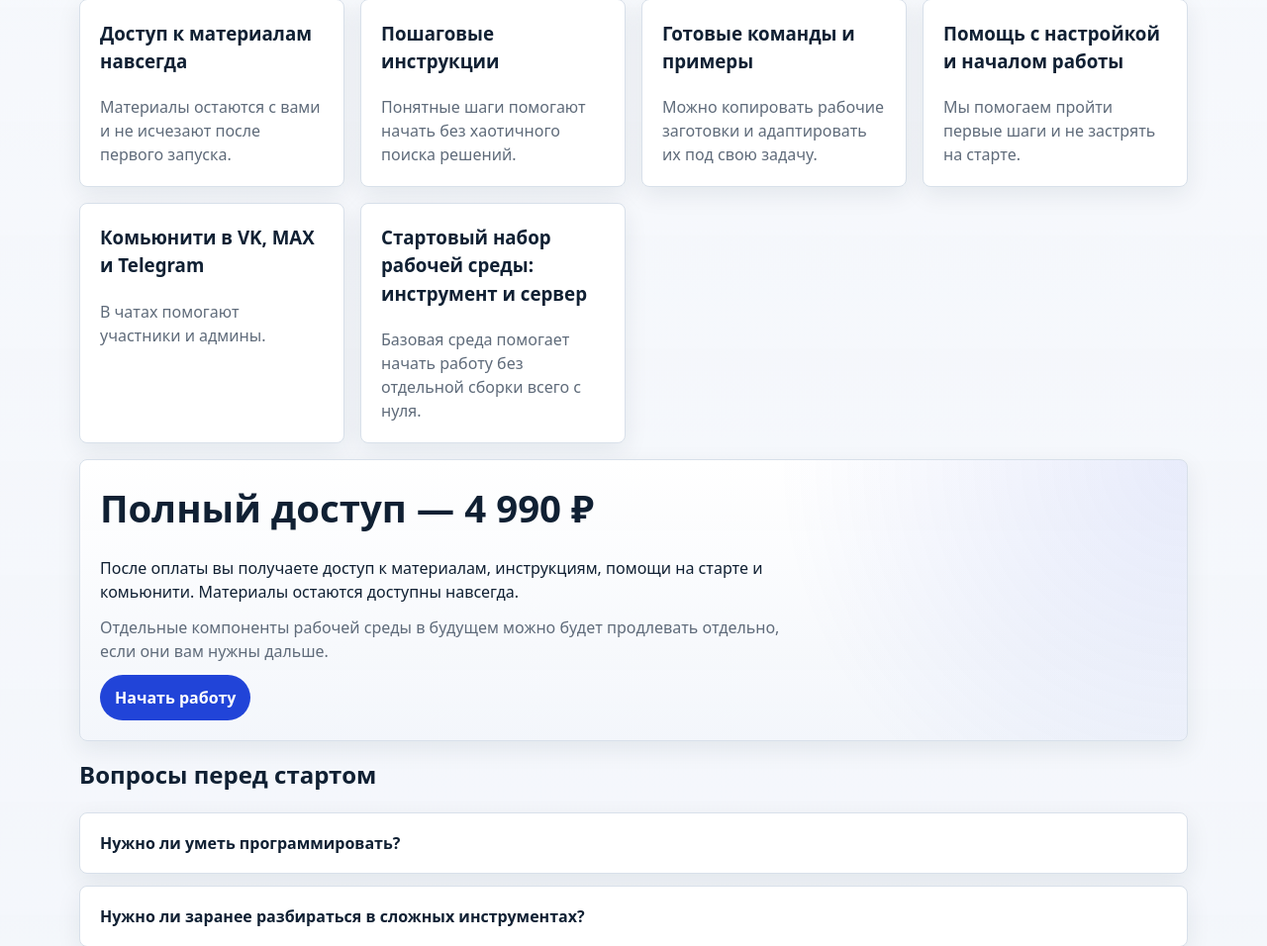
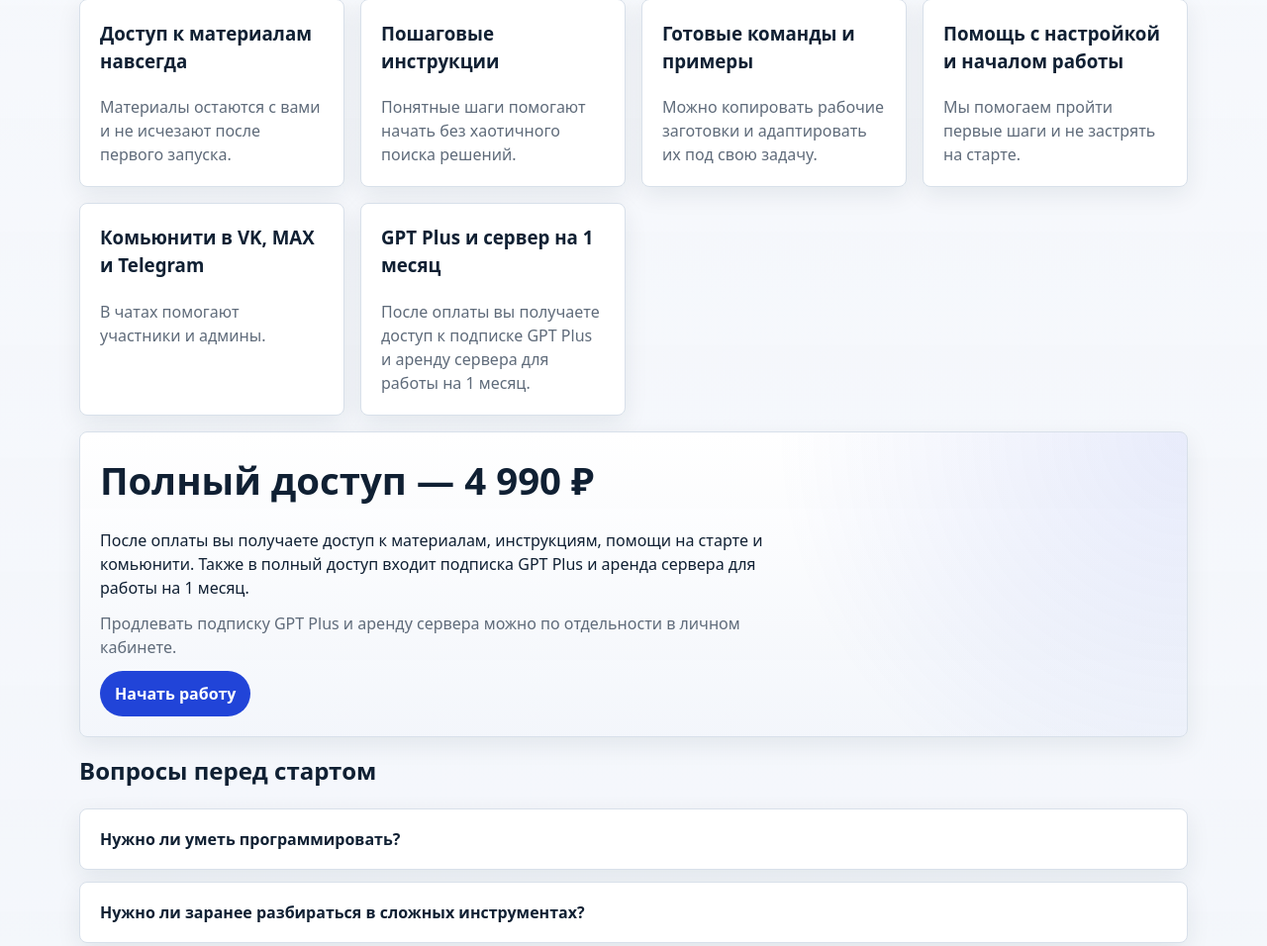
Before and after one commit to MaksimUnimax/ai-starter-community, a FastAPI app: page / in a window 1280 px wide. Shown: the part 3260-4216 px from the top of the page at 99% size. Run offline with FastAPI, Linux system fonts and the light colour scheme.

Commit message:
Clarify access and price copy

```diff
--- a/source/app/public_landing/templates/index.html
+++ b/source/app/public_landing/templates/index.html
@@ -163,8 +163,8 @@
         <p class="muted">В чатах помогают участники и админы.</p>
       </article>
       <article class="card stack value-card">
-        <h3 class="section-title">Стартовый набор рабочей среды: инструмент и сервер</h3>
-        <p class="muted">Базовая среда помогает начать работу без отдельной сборки всего с нуля.</p>
+        <h3 class="section-title">GPT Plus и сервер на 1 месяц</h3>
+        <p class="muted">После оплаты вы получаете доступ к подписке GPT Plus и аренду сервера для работы на 1 месяц.</p>
       </article>
     </div>
   </section>
@@ -173,10 +173,10 @@
     <div class="stack section-copy">
       <h2 class="section-title">Полный доступ — 4 990 ₽</h2>
       <p>
-        После оплаты вы получаете доступ к материалам, инструкциям, помощи на старте и комьюнити. Материалы остаются доступны навсегда.
+        После оплаты вы получаете доступ к материалам, инструкциям, помощи на старте и комьюнити. Также в полный доступ входит подписка GPT Plus и аренда сервера для работы на 1 месяц.
       </p>
       <p class="muted">
-        Отдельные компоненты рабочей среды в будущем можно будет продлевать отдельно, если они вам нужны дальше.
+        Продлевать подписку GPT Plus и аренду сервера можно по отдельности в личном кабинете.
       </p>
     </div>
     <div class="actions">
```
Also changed, not shown: source/tests/test_routes.py (+6 -0 lines).
